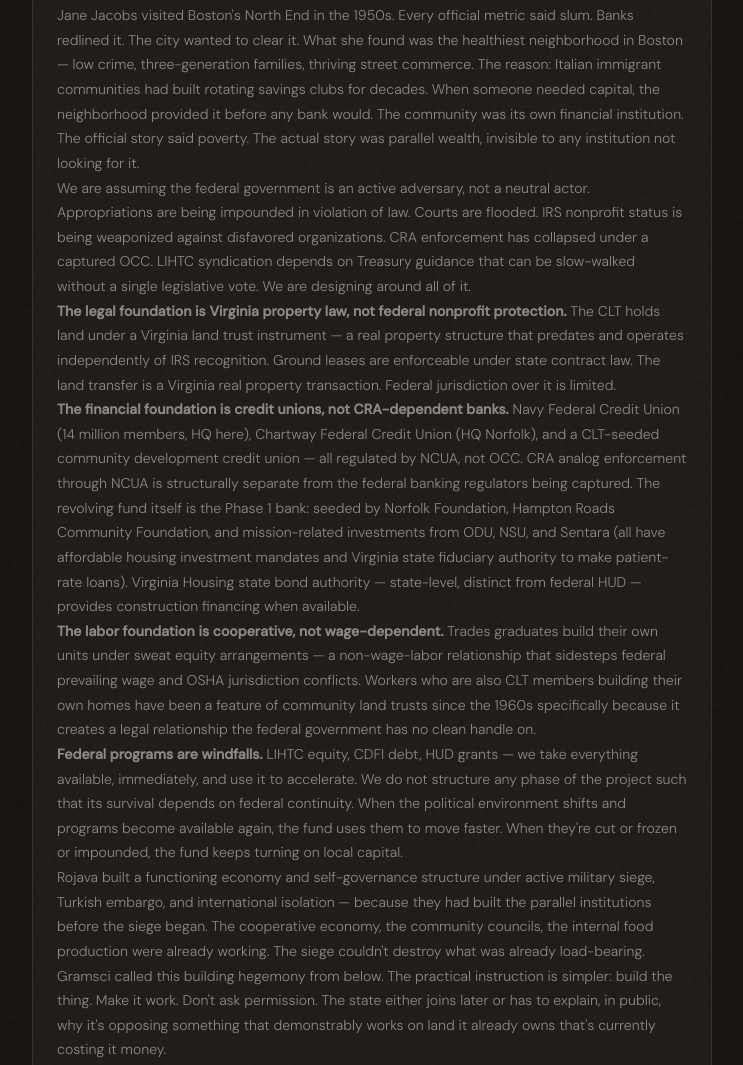
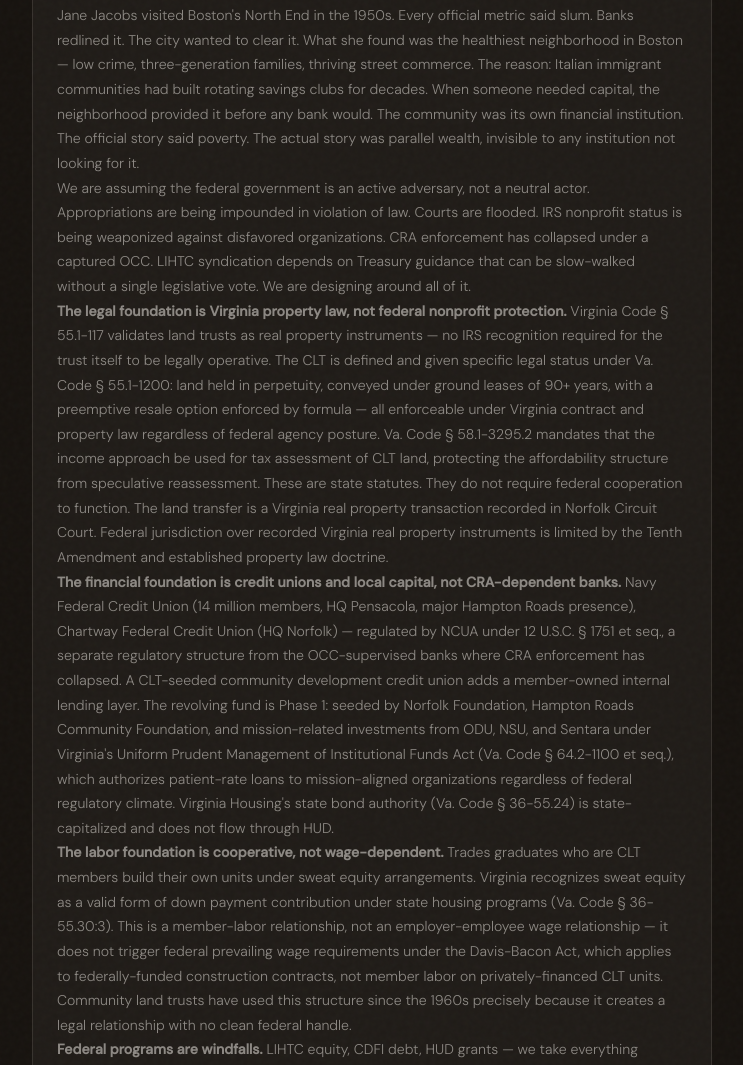
Before and after one commit to jedelman/jason-edelman.org, a website: page eastside-commons/cold-open.html in a window 1280 px wide. Shown: the part 6393-7458 px from the top of the page, without its empty margins (268-1011 px from the left). Drawn offline with nearby package versions, Linux system fonts and the light colour scheme; a web font is replaced by a local one.

Commit message:
cold-open: pull Va. statutes §55.1-117, §55.1-1200, §58.1-3295.2, §36-55.30:3, §64.2-1100; fix dark callout contrast; NCUA vs OCC distinction

```diff
--- a/eastside-commons/cold-open.html
+++ b/eastside-commons/cold-open.html
@@ -360,9 +360,9 @@ body { font-family: var(--f-body); font-weight: 300; line-height: 1.6; overflow-
       <div class="rg-label">Built to run under siege</div>
       <p class="rg-body">Jane Jacobs visited Boston's North End in the 1950s. Every official metric said slum. Banks redlined it. The city wanted to clear it. What she found was the healthiest neighborhood in Boston — low crime, three-generation families, thriving street commerce. The reason: Italian immigrant communities had built rotating savings clubs for decades. When someone needed capital, the neighborhood provided it before any bank would. The community was its own financial institution. The official story said poverty. The actual story was parallel wealth, invisible to any institution not looking for it.</p>
       <p class="rg-body">We are assuming the federal government is an active adversary, not a neutral actor. Appropriations are being impounded in violation of law. Courts are flooded. IRS nonprofit status is being weaponized against disfavored organizations. CRA enforcement has collapsed under a captured OCC. LIHTC syndication depends on Treasury guidance that can be slow-walked without a single legislative vote. We are designing around all of it.</p>
-      <p class="rg-body"><strong>The legal foundation is Virginia property law, not federal nonprofit protection.</strong> The CLT holds land under a Virginia land trust instrument — a real property structure that predates and operates independently of IRS recognition. Ground leases are enforceable under state contract law. The land transfer is a Virginia real property transaction. Federal jurisdiction over it is limited.</p>
-      <p class="rg-body"><strong>The financial foundation is credit unions, not CRA-dependent banks.</strong> Navy Federal Credit Union (14 million members, HQ here), Chartway Federal Credit Union (HQ Norfolk), and a CLT-seeded community development credit union — all regulated by NCUA, not OCC. CRA analog enforcement through NCUA is structurally separate from the federal banking regulators being captured. The revolving fund itself is the Phase 1 bank: seeded by Norfolk Foundation, Hampton Roads Community Foundation, and mission-related investments from ODU, NSU, and Sentara (all have affordable housing investment mandates and Virginia state fiduciary authority to make patient-rate loans). Virginia Housing state bond authority — state-level, distinct from federal HUD — provides construction financing when available.</p>
-      <p class="rg-body"><strong>The labor foundation is cooperative, not wage-dependent.</strong> Trades graduates build their own units under sweat equity arrangements — a non-wage-labor relationship that sidesteps federal prevailing wage and OSHA jurisdiction conflicts. Workers who are also CLT members building their own homes have been a feature of community land trusts since the 1960s specifically because it creates a legal relationship the federal government has no clean handle on.</p>
+      <p class="rg-body"><strong>The legal foundation is Virginia property law, not federal nonprofit protection.</strong> Virginia Code § 55.1-117 validates land trusts as real property instruments — no IRS recognition required for the trust itself to be legally operative. The CLT is defined and given specific legal status under Va. Code § 55.1-1200: land held in perpetuity, conveyed under ground leases of 90+ years, with a preemptive resale option enforced by formula — all enforceable under Virginia contract and property law regardless of federal agency posture. Va. Code § 58.1-3295.2 mandates that the income approach be used for tax assessment of CLT land, protecting the affordability structure from speculative reassessment. These are state statutes. They do not require federal cooperation to function. The land transfer is a Virginia real property transaction recorded in Norfolk Circuit Court. Federal jurisdiction over recorded Virginia real property instruments is limited by the Tenth Amendment and established property law doctrine.</p>
+      <p class="rg-body"><strong>The financial foundation is credit unions and local capital, not CRA-dependent banks.</strong> Navy Federal Credit Union (14 million members, HQ Pensacola, major Hampton Roads presence), Chartway Federal Credit Union (HQ Norfolk) — regulated by NCUA under 12 U.S.C. § 1751 et seq., a separate regulatory structure from the OCC-supervised banks where CRA enforcement has collapsed. A CLT-seeded community development credit union adds a member-owned internal lending layer. The revolving fund is Phase 1: seeded by Norfolk Foundation, Hampton Roads Community Foundation, and mission-related investments from ODU, NSU, and Sentara under Virginia's Uniform Prudent Management of Institutional Funds Act (Va. Code § 64.2-1100 et seq.), which authorizes patient-rate loans to mission-aligned organizations regardless of federal regulatory climate. Virginia Housing's state bond authority (Va. Code § 36-55.24) is state-capitalized and does not flow through HUD.</p>
+      <p class="rg-body"><strong>The labor foundation is cooperative, not wage-dependent.</strong> Trades graduates who are CLT members build their own units under sweat equity arrangements. Virginia recognizes sweat equity as a valid form of down payment contribution under state housing programs (Va. Code § 36-55.30:3). This is a member-labor relationship, not an employer-employee wage relationship — it does not trigger federal prevailing wage requirements under the Davis-Bacon Act, which applies to federally-funded construction contracts, not member labor on privately-financed CLT units. Community land trusts have used this structure since the 1960s precisely because it creates a legal relationship with no clean federal handle.</p>
       <p class="rg-body"><strong>Federal programs are windfalls.</strong> LIHTC equity, CDFI debt, HUD grants — we take everything available, immediately, and use it to accelerate. We do not structure any phase of the project such that its survival depends on federal continuity. When the political environment shifts and programs become available again, the fund uses them to move faster. When they're cut or frozen or impounded, the fund keeps turning on local capital.</p>
       <p class="rg-body">Rojava built a functioning economy and self-governance structure under active military siege, Turkish embargo, and international isolation — because they had built the parallel institutions before the siege began. The cooperative economy, the community councils, the internal food production were already working. The siege couldn't destroy what was already load-bearing. Gramsci called this building hegemony from below. The practical instruction is simpler: build the thing. Make it work. Don't ask permission. The state either joins later or has to explain, in public, why it's opposing something that demonstrably works on land it already owns that's currently costing it money.</p>
     </div>
@@ -655,8 +655,8 @@ body { font-family: var(--f-body); font-weight: 300; line-height: 1.6; overflow-
 
     </div>
 
-    <div style="background:oklch(14% 0.01 80);border:1px solid var(--border);border-left:3px solid oklch(65% 0.12 80);padding:1.25rem 1.5rem;margin-bottom:1.5rem;">
-      <div style="font-family:var(--font-display);font-weight:700;font-size:0.95rem;color:var(--text);margin-bottom:0.75rem;">What these three projects share — and what's missing</div>
+    <div style="background:var(--warm);border:1px solid oklch(72% 0.04 80);border-left:3px solid var(--clay);padding:1.25rem 1.5rem;margin-bottom:1.5rem;">
+      <div style="font-family:var(--font-display);font-weight:700;font-size:0.95rem;color:var(--ink);margin-bottom:0.75rem;">What these three projects share — and what's missing</div>
       <p class="body-p" style="font-size:inherit;margin:0 0 0.6rem;">Norfolk is demonstrably capable of executing complex, mixed-income, federally-financed redevelopment. The city knows how to use HUD grants, tax credits, and master plans. It has done it multiple times, in multiple neighborhoods, with real results.</p>
       <p class="body-p" style="font-size:inherit;margin:0 0 0.6rem;">In each case, residents are beneficiaries of institutional decisions — better housing, renovated units, more transit — but not owners. When the master developer's interest changes or the political winds shift, the structure depends on goodwill rather than law.</p>
       <p class="body-p" style="font-size:inherit;margin:0;"><strong>Same federal tools. Same mixed-income design. Same flood resilience. Community land ownership as the load-bearing element instead of institutional goodwill.</strong> If it works here, the model is available to every future Norfolk redevelopment — Broad Creek's next phase, Young Terrace, wherever the city holds land and the question is who captures the value when it rises.</p>
```
